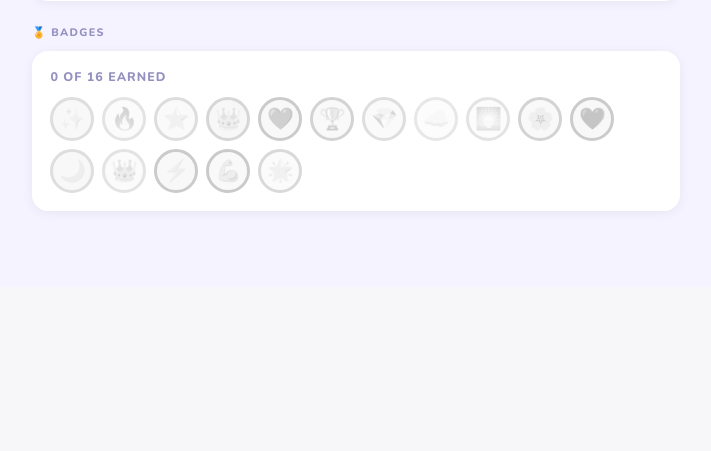
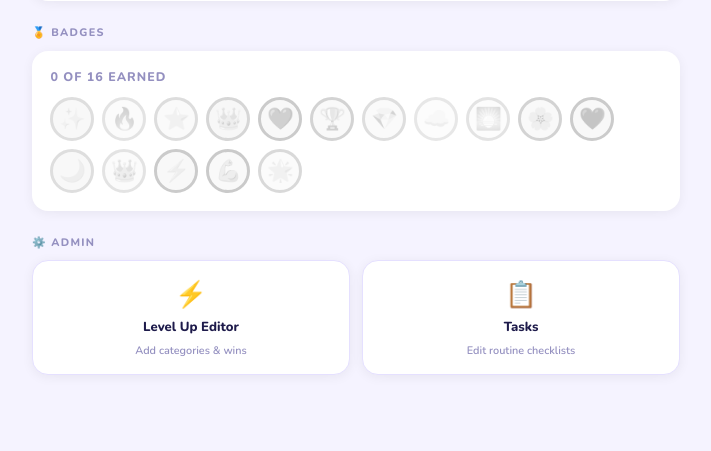
Before and after one commit to briefsubstance91/violet-routines, a Flask app: page /dashboard in a window 1280 px wide. Shown: the part 1141-1592 px from the top of the page, without its empty margins (284-995 px from the left). Before the commit the page ends 1334 px from the top, so only its background shows below. Run offline with Flask 3, Linux system fonts and the light colour scheme.

Commit message:
Add admin shortcut cards to parents dashboard
Quick-access grid at the bottom of /dashboard links directly to
the Level Up editor and Tasks pages.

Co-Authored-By: Claude Sonnet 4.6 <noreply@anthropic.com>

```diff
--- a/templates/dashboard.html
+++ b/templates/dashboard.html
@@ -246,7 +246,7 @@
 <div class="menu-backdrop" id="menuBackdrop" onclick="closeMenu()"></div>
 <div class="menu-panel" id="menuPanel">
   <div class="menu-title">✦ Menu</div>
-  <div class="menu-item"><a href="/"><span class="menu-item-icon">✦</span> Routines</a></div>
+  <div class="menu-item"><a href="/routines"><span class="menu-item-icon">✦</span> Routines</a></div>
   <div class="menu-item"><a href="/stats"><span class="menu-item-icon">⭐</span> Progress & stats</a></div>
   <div class="menu-item"><a href="/badges"><span class="menu-item-icon">🏅</span> My Badges</a></div>
   <div class="menu-item"><a href="/dashboard"><span class="menu-item-icon">📊</span> Parent Dashboard</a></div>
@@ -378,6 +378,21 @@
     <div class="badge-mini-grid" id="badgeMiniGrid"></div>
   </div>
 
+  <!-- ── Admin shortcuts ── -->
+  <p class="section-label">⚙️ Admin</p>
+  <div style="display:grid; grid-template-columns:1fr 1fr; gap:0.75rem; margin-bottom:0.75rem">
+    <a href="/admin" style="display:flex;flex-direction:column;align-items:center;gap:0.4rem;padding:1rem;background:white;border-radius:16px;text-decoration:none;color:var(--text);box-shadow:0 2px 12px rgba(0,0,0,0.06);border:1.5px solid var(--border);">
+      <span style="font-size:1.6rem">⚡</span>
+      <span style="font-size:0.82rem;font-weight:800">Level Up Editor</span>
+      <span style="font-size:0.68rem;font-weight:600;color:var(--muted);text-align:center">Add categories & wins</span>
+    </a>
+    <a href="/admin/tasks" style="display:flex;flex-direction:column;align-items:center;gap:0.4rem;padding:1rem;background:white;border-radius:16px;text-decoration:none;color:var(--text);box-shadow:0 2px 12px rgba(0,0,0,0.06);border:1.5px solid var(--border);">
+      <span style="font-size:1.6rem">📋</span>
+      <span style="font-size:0.82rem;font-weight:800">Tasks</span>
+      <span style="font-size:0.68rem;font-weight:600;color:var(--muted);text-align:center">Edit routine checklists</span>
+    </a>
+  </div>
+
 </div>
 
 <script>
```
